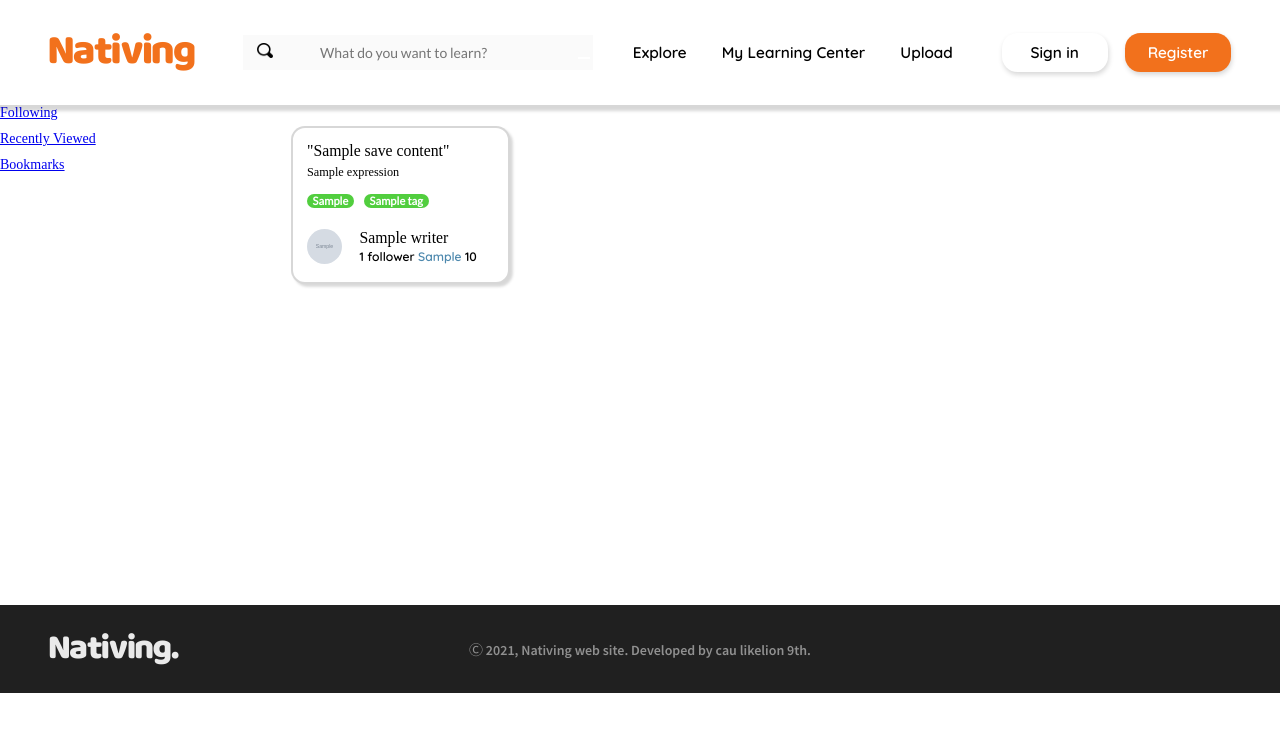
After one commit to LikeLion-CAU-9th/Nativing2, a Django app: template Nativing/learningcenter/templates/saved_contents.html in a window 1280 px wide. The commit adds this page. Shown: the top 732 px of the page. Run offline with Django 3.2, Linux system fonts and the light colour scheme; the template is opened without the code that fills it: most values are stand-ins (such as "Sample title", 1, 10 or a date in 2020); grey boxes marked "Sample" are stand-in pictures; some web fonts are replaced.

Commit message:
Feat: view bookmarks

```diff
--- a/Nativing/learningcenter/static/css/learning.css
+++ b/Nativing/learningcenter/static/css/learning.css
@@ -10,7 +10,7 @@
     height: 500px;
 }
 
-.side-bar span {
+.side-bar a {
     padding-bottom: 10px;
 }
 
--- a/Nativing/learningcenter/templates/learning.html
+++ b/Nativing/learningcenter/templates/learning.html
@@ -9,9 +9,9 @@
 {% block mainContent %}
 <div class = "learning">
     <div class="side-bar">
-        <span>Following</span>
-        <span>Recently Viewed</span>
-        <span>Bookmarks</span>
+        <a href = "{% url 'learning' %}">Following</a>
+        <a href = "#">Recently Viewed</a>
+        <a href = "{% url 'saved_contents' %}">Bookmarks</a>
     </div>
 
     <div class = "main-section">
--- /dev/null
+++ b/Nativing/learningcenter/templates/saved_contents.html
@@ -0,0 +1,61 @@
+{% extends 'base.html' %}
+{% load static %}
+
+{% block htmlHead %}
+<link rel ="stylesheet" href = "{% static 'css/learning.css' %}">
+{% endblock %}
+
+
+{% block mainContent %}
+<div class = "learning">
+    <div class="side-bar">
+        <a href = "{% url 'learning' %}">Following</a>
+        <a href = "#">Recently Viewed</a>
+        <a href = "{% url 'saved_contents' %}">Bookmarks</a>
+    </div>
+
+    <div class = "main-section">
+        <div class="filtered-content__content-box">
+            {% for content in contents %}
+            <div class="content">
+              <a class="content-link" href="{% url 'content_detail' content.save_content.id %}">
+                  <div class="content__expression">
+                      "{{ content.save_content.title }}"
+                  </div>
+                  <div class="content__title">
+                      {{ content.save_content.expression }}
+                  </div>
+                  <ul class="content__tags">
+                      <li class="tag">{{ content.save_content.relation_select }}</li>
+                      {% for tag in content.save_content.tag.all %}
+                      <li class="tag">{{ tag }}</li>
+                      {% endfor %}
+                  </ul>
+                  <div class="content__author">
+                      <div class="content__author__left">
+                          <img src="{{ content.save_content.writer.user_image.url }}" class="content__author__left__image">
+                      </div>
+                      <div class="content__author__right">
+                          <div class="content__author__right__name"> {{ content.save_content.writer.name }} </div>
+                          <div class="content__author__right__detail">
+                              <span>{{ content.save_content.writer.followee.count }}</span>
+                              {% if content.save_content.writer.followee.count > 1 %}
+                              followers
+                              {% else %}
+                              follower
+                              {% endif %}
+                              <span class="skyblue">{{ content.save_content.writer.user_gender }}</span> {{ content_detail.save_content.writer.user_age }}
+                          </div>
+                      </div>
+                  </div>
+                </a>
+            </div>
+            {% endfor %}
+          </div>
+    </div>
+
+
+</div>
+
+
+{% endblock %}
--- a/Nativing/learningcenter/urls.py
+++ b/Nativing/learningcenter/urls.py
@@ -4,4 +4,5 @@ from .views import *
 
 urlpatterns = [
     path('', learning_center, name = "learning"),
+    path('saved-contents/', saved_contents, name = "saved_contents"),
 ]
```
Also changed, not shown: Nativing/learningcenter/views.py (+7 -1 lines).
